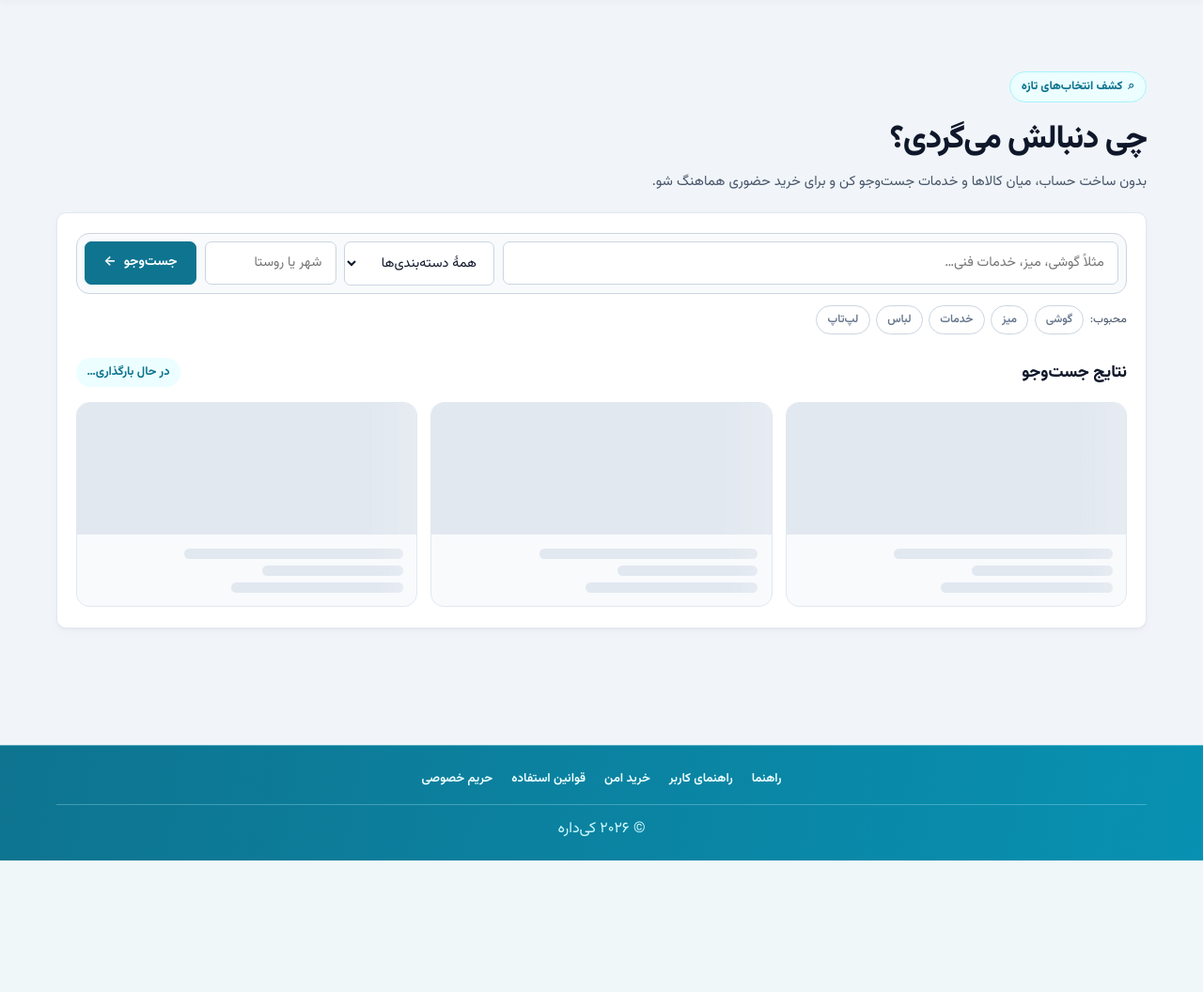
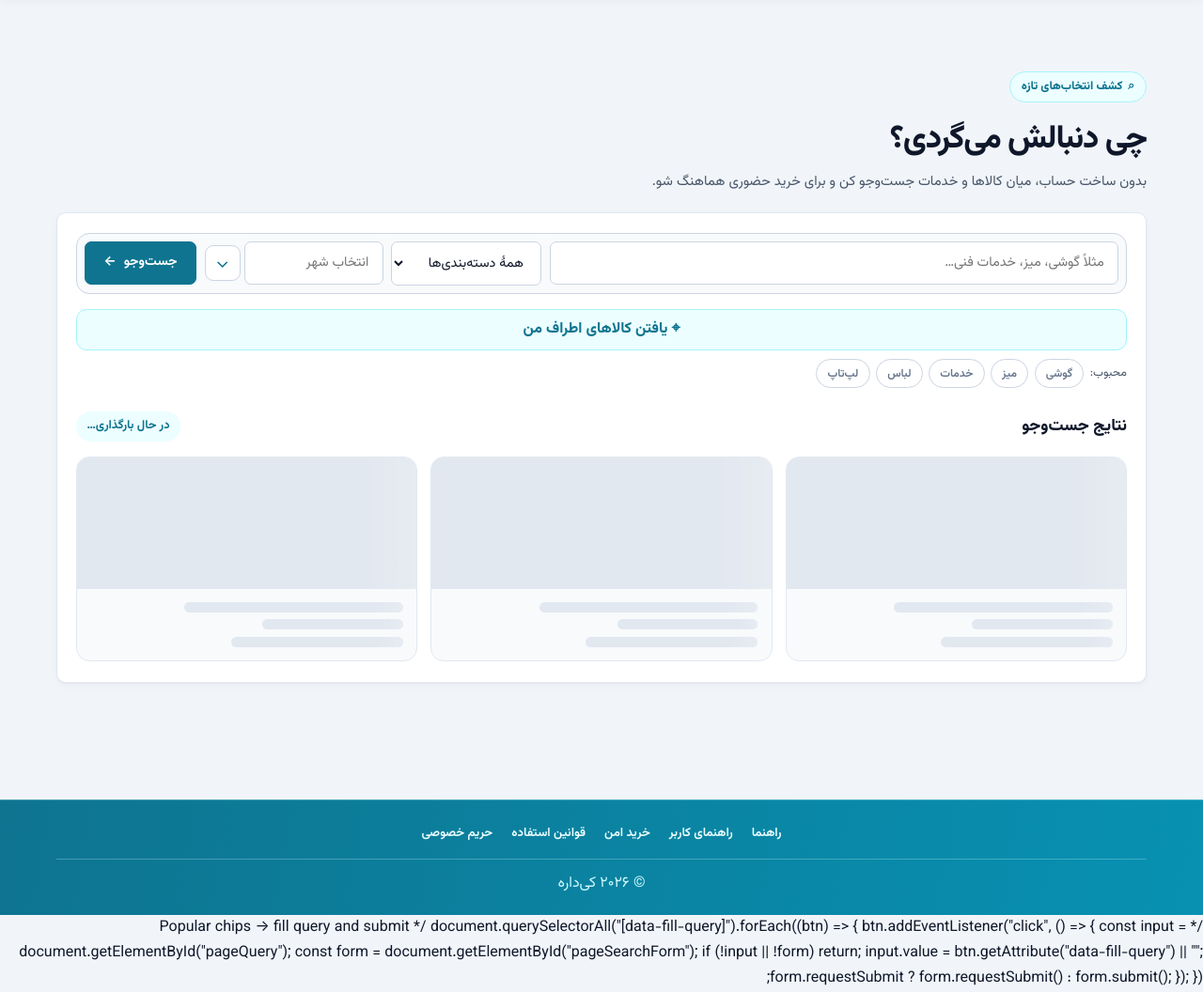
Before and after one commit to Tahmoures54/kidareh-pf, a Flask app: page /search in a window 1280 px wide. Shown: the part 64-1120 px from the top of the page at 94% size. Before the commit the page ends 980 px from the top, so only its background shows below. Run offline with Flask 3, Linux system fonts and the light colour scheme; parts of the project's set-up code (start-up, migrations or seed data) failed here and were passed over.

Commit message:
feat(search): add city combobox and nearby search control

```diff
--- a/templates/pages/catalog/search.html
+++ b/templates/pages/catalog/search.html
@@ -83,10 +83,33 @@
     flex: 0 1 160px;
     min-width: 140px;
   }
-  .page-search #pageCity {
-    flex: 0 1 140px;
-    min-width: 120px;
+  .page-search #searchCityCombobox {
+    position: relative;
+    flex: 0 1 190px;
+    min-width: 160px;
   }
+  .search-city-input-row { display:flex; align-items:center; gap:.25rem; }
+  .page-search #pageCity { width:100%; min-width:0; }
+  .search-city-input-row .market-city-picker-toggle {
+    flex:0 0 38px; width:38px; height:38px; border:1px solid #CBD5E1;
+    border-radius:9px; background:#fff; color:#0E7490; cursor:pointer;
+  }
+  .search-city-options {
+    position:absolute; z-index:100; inset-inline:0; top:calc(100% + 5px);
+    max-height:260px; overflow:auto; padding:5px; border:1px solid #CBD5E1;
+    border-radius:12px; background:#fff; box-shadow:0 12px 30px rgba(15,23,42,.14);
+  }
+  .search-city-options[hidden] { display:none; }
+  .search-city-options .market-city-option {
+    display:flex; width:100%; flex-direction:column; align-items:flex-start; gap:3px;
+    padding:9px 11px; border:0; border-radius:8px; background:transparent; text-align:right; cursor:pointer;
+  }
+  .search-city-options .market-city-option:hover,
+  .search-city-options .market-city-option.active { background:#ECFEFF; }
+  .search-city-options .market-city-option-meta { color:#64748B; font-size:.75rem; }
+  .search-city-options .market-city-empty { padding:12px; color:#64748B; font-size:.82rem; }
+  .nearby-search-button { display:flex; align-items:center; justify-content:center; gap:.45rem; width:100%; min-height:44px; margin:-.25rem 0 1.1rem; border:1px solid #A5F3FC; border-radius:11px; background:#ECFEFF; color:#0E7490; font:inherit; font-weight:750; cursor:pointer; }
+  .nearby-search-button:disabled { opacity:.65; cursor:wait; }
   .page-search .button-primary {
     min-height: 46px;
     padding-inline: 1.2rem;
@@ -220,6 +243,7 @@
     }
     .page-search input,
     .page-search select,
+    .page-search #searchCityCombobox,
     .page-search .button-primary {
       width: 100%;
       min-width: 0;
@@ -298,20 +322,30 @@
       <option value="">همهٔ دسته‌بندی‌ها</option>
       {{ category_options(category_tree, selected=selected_category) }}
     </select>
+    <div class="search-city-picker" id="searchCityCombobox">
+      <div class="search-city-input-row">
         <input
           id="pageCity"
           name="city"
           value="{{ city }}"
-      list="iranCityOptions"
-      data-iran-location
           autocomplete="off"
-      placeholder="شهر یا روستا"
-      aria-label="شهر یا روستا"
+          placeholder="انتخاب شهر"
+          aria-label="انتخاب شهر"
+          aria-autocomplete="list"
+          aria-haspopup="listbox"
+          aria-expanded="false"
+          aria-controls="searchCityOptions"
         >
+        <button class="market-city-picker-toggle" id="toggleSearchCityPicker" type="button" aria-label="نمایش فهرست شهرها">⌄</button>
+      </div>
+      <div class="search-city-options" id="searchCityOptions" role="listbox" aria-label="شهرها و روستاهای ایران" hidden></div>
+    </div>
     <button class="button button-primary" type="submit">
       جست‌وجو <span aria-hidden="true">←</span>
     </button>
   </form>
+
+  <button class="nearby-search-button" id="pageNearbySearchButton" type="button">⌖ یافتن کالاهای اطراف من</button>
 
   <div class="search-popular" aria-label="جست‌وجوهای محبوب">
     <span>محبوب:</span>
@@ -365,6 +399,7 @@
     city: {{ city|tojson }}
   };
 
+  <script src="{{ url_for('static', filename='js/location-picker.js') }}?v=20261011-search-city-v1" defer></script>
   /* Popular chips → fill query and submit */
   document.querySelectorAll("[data-fill-query]").forEach((btn) => {
     btn.addEventListener("click", () => {
```
Lines whose indentation alone changed are shown as unchanged.
